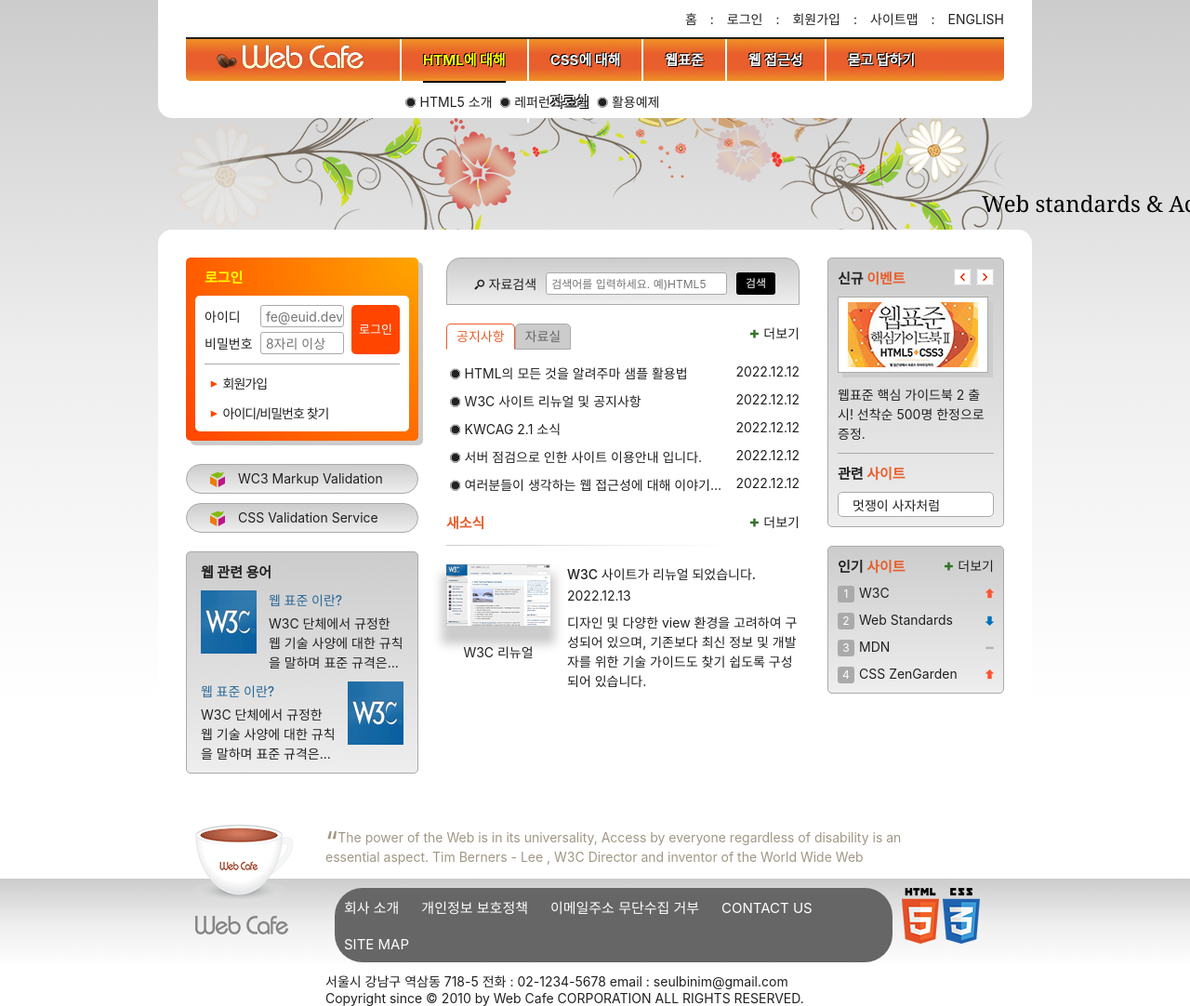
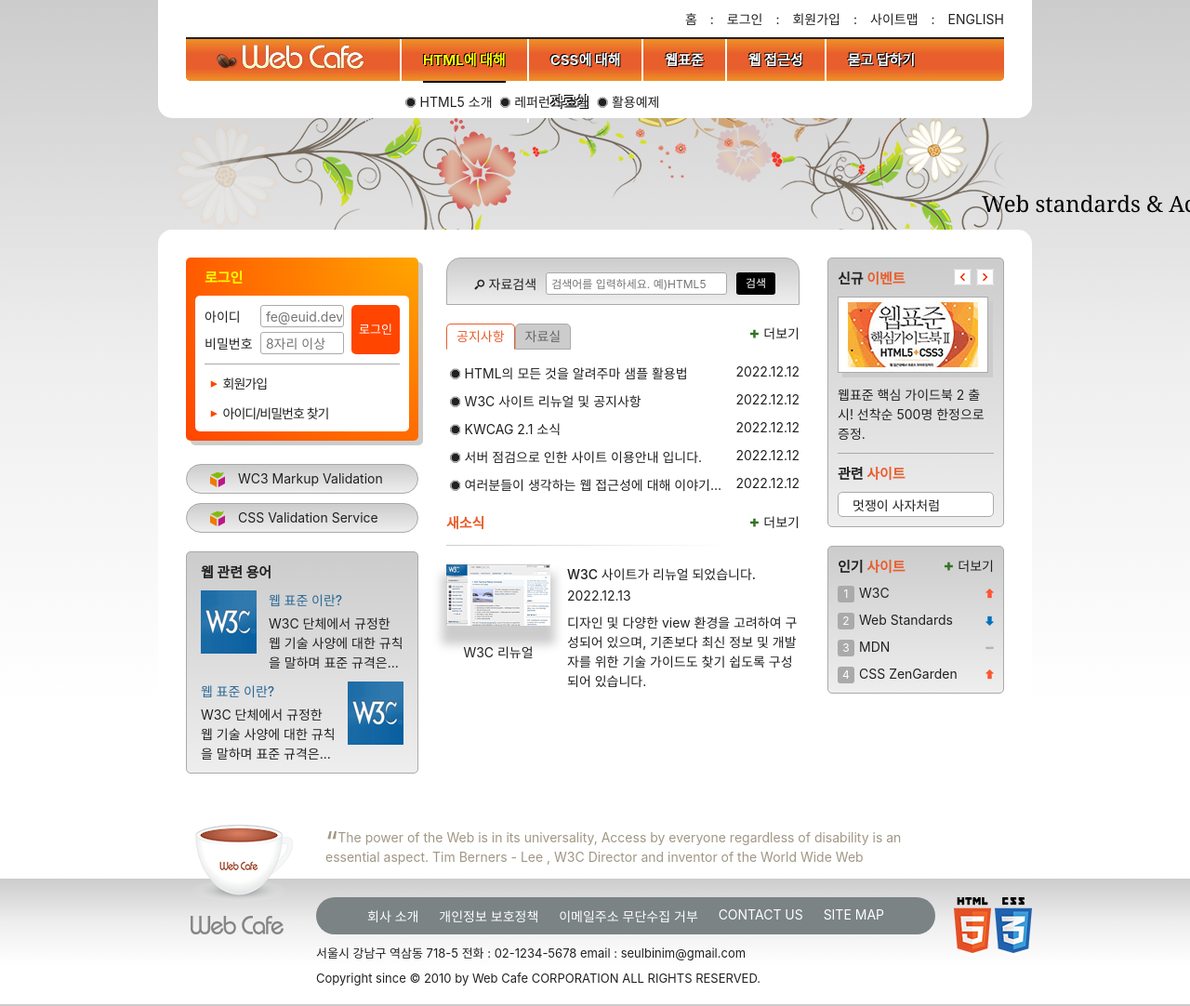
Before and after one commit to kyungseob7/HTML5, a plain HTML site: page index.html in a window 1280 px wide. Shown: the top 1082 px of the page at 93% size. Drawn offline with Linux system fonts and the light colour scheme; a script that the page names is missing; a web font is replaced by a local one.

Commit message:
슬비쌤이 한 푸터이너 카피

```diff
--- a/styles/style.css
+++ b/styles/style.css
@@ -831,33 +831,42 @@
 .footer {
   background: #ccc
     linear-gradient(to bottom, #ccc 0%, #eee 35%, #fff 70%, #fff 100%);
-  }
-
-  .footer-logo {
-    padding: 40px;
-  }
-
+}
 .footer-inner {
   display: flex;
   flex-flow: row nowrap;
+  gap: 20px;
+  padding: 20px 0;
+}
+
+.footer-logo {
+  width: 150px;
+  padding: 20px 0 0 35px;
+}
+
+.footer-inner-wrapper {
+  flex: 1 1 auto;
 }
 
 .guide-list {
-  background-color: #666;
+  display: flex;
+  flex-flow: row nowrap;
+  background-color: #7b8385;
+  color: #fff;
+  padding: 4px 45px;
+  justify-content: space-between;
+  text-transform: uppercase;
   border-radius: 30px;
-  /* padding: 15px; */
-  margin: 10px;
-  width: 600px;
 }
 
-.guide-list li {
-  color: #fff;
-  display: inline-block;
-  font-size: 15px;
-  padding: 10px 10px;
-  text-transform: uppercase;
+.guide-list a {
+  display: block;
+  padding: 6px 10px;
 }
 
-.badge-wrapper {
+.address,
+.copyright {
+  display: block;
+  font-size: 1.3rem;
   margin-top: 10px;
 }
```
